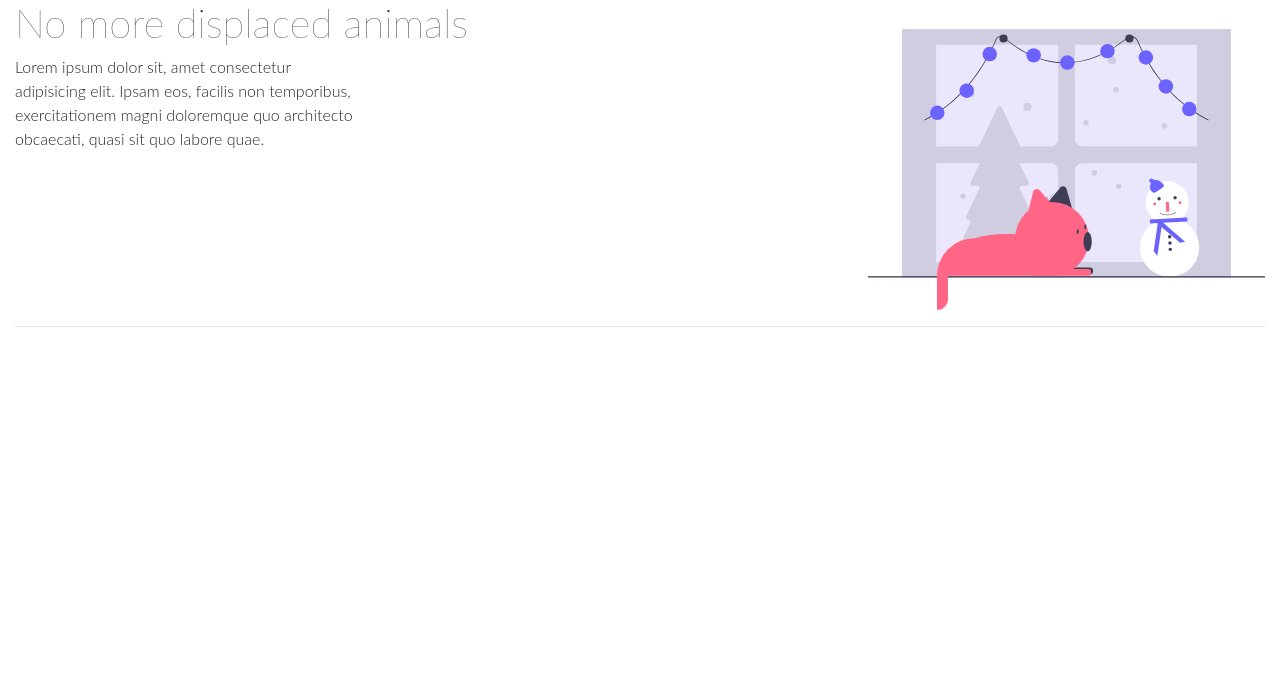
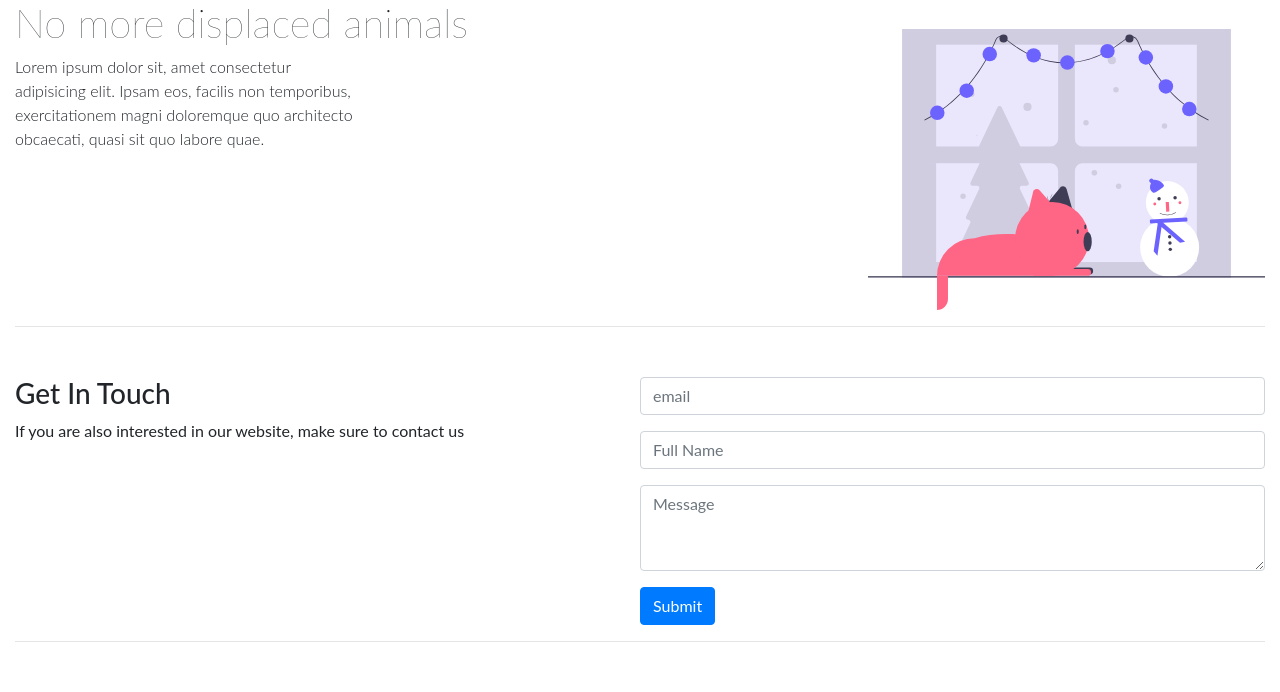
Before and after one commit to EslemOuederni/Rescue-animal-page, a PHP site: page / in a window 1280 px wide. Shown: the part 1931-2623 px from the top of the page. Before the commit the page ends 2258 px from the top, so only its background shows below. Run offline with PHP 8.4, Linux system fonts and the light colour scheme; some libraries are stand-ins or nearby versions.

Commit message:
added the contact form

```diff
--- a/css/style.css
+++ b/css/style.css
@@ -55,3 +55,7 @@ hr{
     font-size:16px;
     width: 348px;
 }
+#contact{
+    display: grid;
+    grid-template-columns : repeat(2,1fr);
+}
--- a/index.html
+++ b/index.html
@@ -82,6 +82,28 @@
             </div>
         </div>
         <hr class="clear">
+
+        <div id="contact">
+            <div>
+                <h3>Get In Touch</h3>
+                <p>If you are also interested in our website,
+                     make sure to contact us</p>
+            </div>
+            <form >
+            <div class="form-group">
+                <input type="email" class="form-control" placeholder="email">
+            </div>
+            <div class="form-group">
+                <input type="text" class="form-control" placeholder="Full Name">
+            </div>
+            <div class="form-group">
+                <textarea class="form-control" rows="3" placeholder="Message"></textarea>
+            </div>
+            <button type="submit" class="btn btn-primary">Submit</button>
+            </form>
+        </div>
+        <hr class="clear">
+
 </div>
     </main>
     <footer>
```
